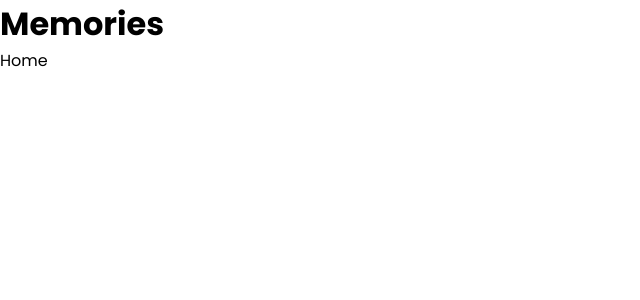
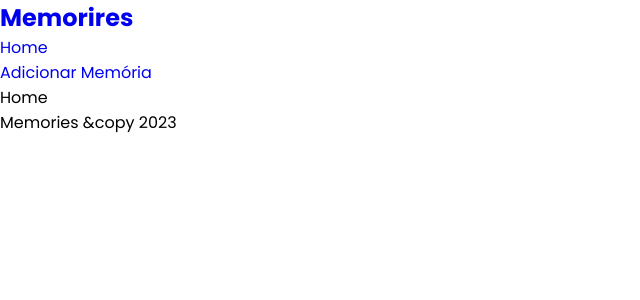
Before and after one commit to IsabelleHeloisa/memories.web, a React (Vite) app: page / in a window 1280 px wide. Shown: the top 300 px of the page, without its empty margins (0-640 px from the left). Built offline with nearby package versions, Linux system fonts and the light colour scheme; a web font is replaced by a local one.

Commit message:
feat: create navbar

```diff
--- a/src/App.jsx
+++ b/src/App.jsx
@@ -1,13 +1,16 @@
 import './App.css'
 import { Outlet } from 'react-router-dom'
+import Navbar from './components/Navbar'
+import Footer from './components/Footer'
 
 function App() {
   return (
     <div className="app">
-      <h1>Memories</h1>
+      <Navbar />
       <div className="container">
         <Outlet />
       </div>
+      <Footer />
     </div>
   )
 }
--- /dev/null
+++ b/src/components/Footer.jsx
@@ -0,0 +1,11 @@
+import React from 'react'
+
+const Footer = () => {
+  return (
+    <footer>
+      <p>Memories &copy 2023</p>
+    </footer>
+  )
+}
+
+export default Footer
--- /dev/null
+++ b/src/components/Navbar.jsx
@@ -0,0 +1,21 @@
+import { Link } from 'react-router-dom'
+
+const Navbar = () => {
+  return (
+    <nav>
+      <h2>
+        <Link to="/">Memorires</Link>
+      </h2>
+      <ul>
+        <li>
+          <Link to="/">Home</Link>
+        </li>
+        <li>
+          <Link to="/add-memory">Adicionar Memória</Link>
+        </li>
+      </ul>
+    </nav>
+  )
+}
+
+export default Navbar
```
